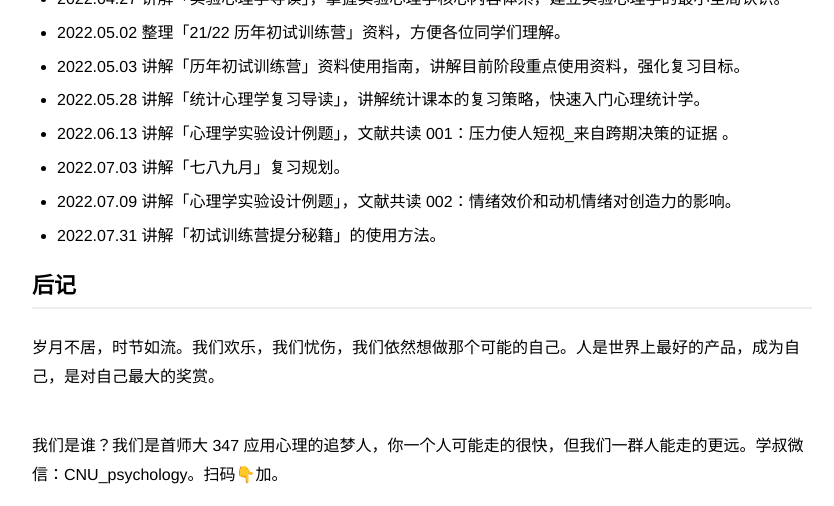
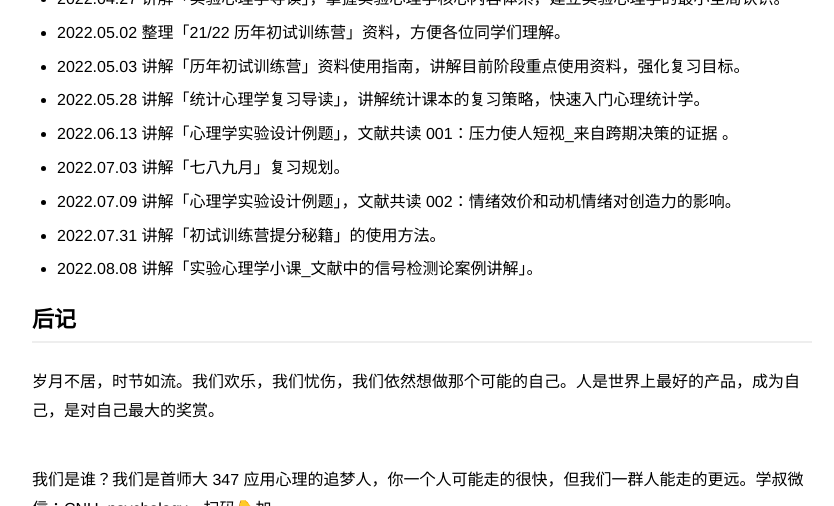
Before and after one commit to zapp926/cnu.github.io, a Jekyll site: the page built from _posts/2022-04-02-23-TheCampSchedule.md, in a window 1280 px wide and 900 px high, scrolled down 1010 px, cut to the strip 0-506 px from the top of the window. Shown: the whole strip, without its empty margins (218-1052 px from the left). Built offline with Jekyll 4.4.1, drawn with Linux system fonts in a browser that asks for light colours.

Commit message:
Update 2022-04-02-23-TheCampSchedule.md

```diff
--- a/_posts/2022-04-02-23-TheCampSchedule.md
+++ b/_posts/2022-04-02-23-TheCampSchedule.md
@@ -24,6 +24,7 @@ description: 人是世界上最好的产品，成为自己，是最大的奖赏
 - 2022.07.03 讲解「七八九月」复习规划。
 - 2022.07.09 讲解「心理学实验设计例题」，文献共读 002：情绪效价和动机情绪对创造力的影响。
 - 2022.07.31 讲解「初试训练营提分秘籍」的使用方法。
+- 2022.08.08 讲解「实验心理学小课_文献中的信号检测论案例讲解」。
 
 ## 后记
 岁月不居，时节如流。我们欢乐，我们忧伤，我们依然想做那个可能的自己。人是世界上最好的产品，成为自己，是对自己最大的奖赏。
```
